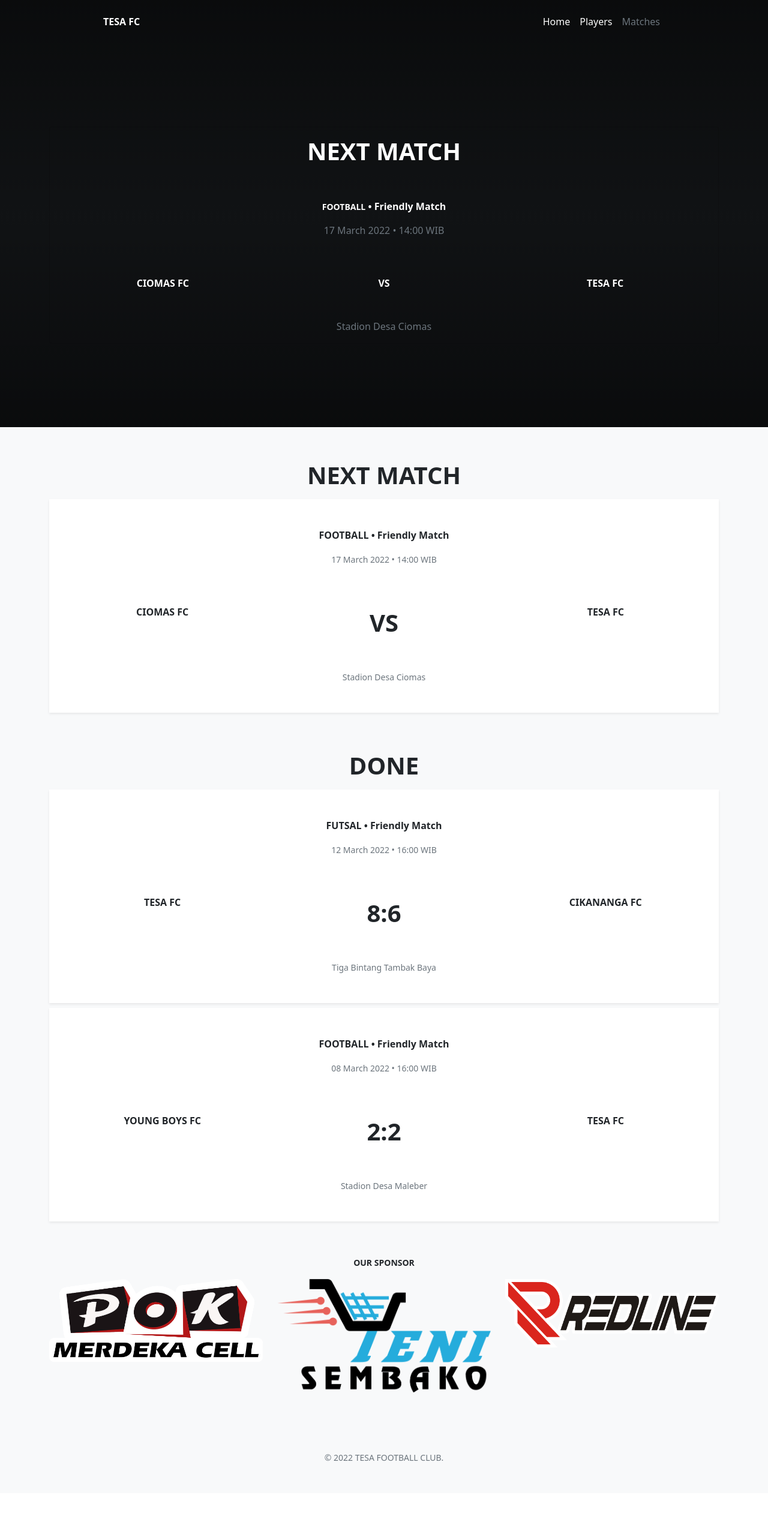
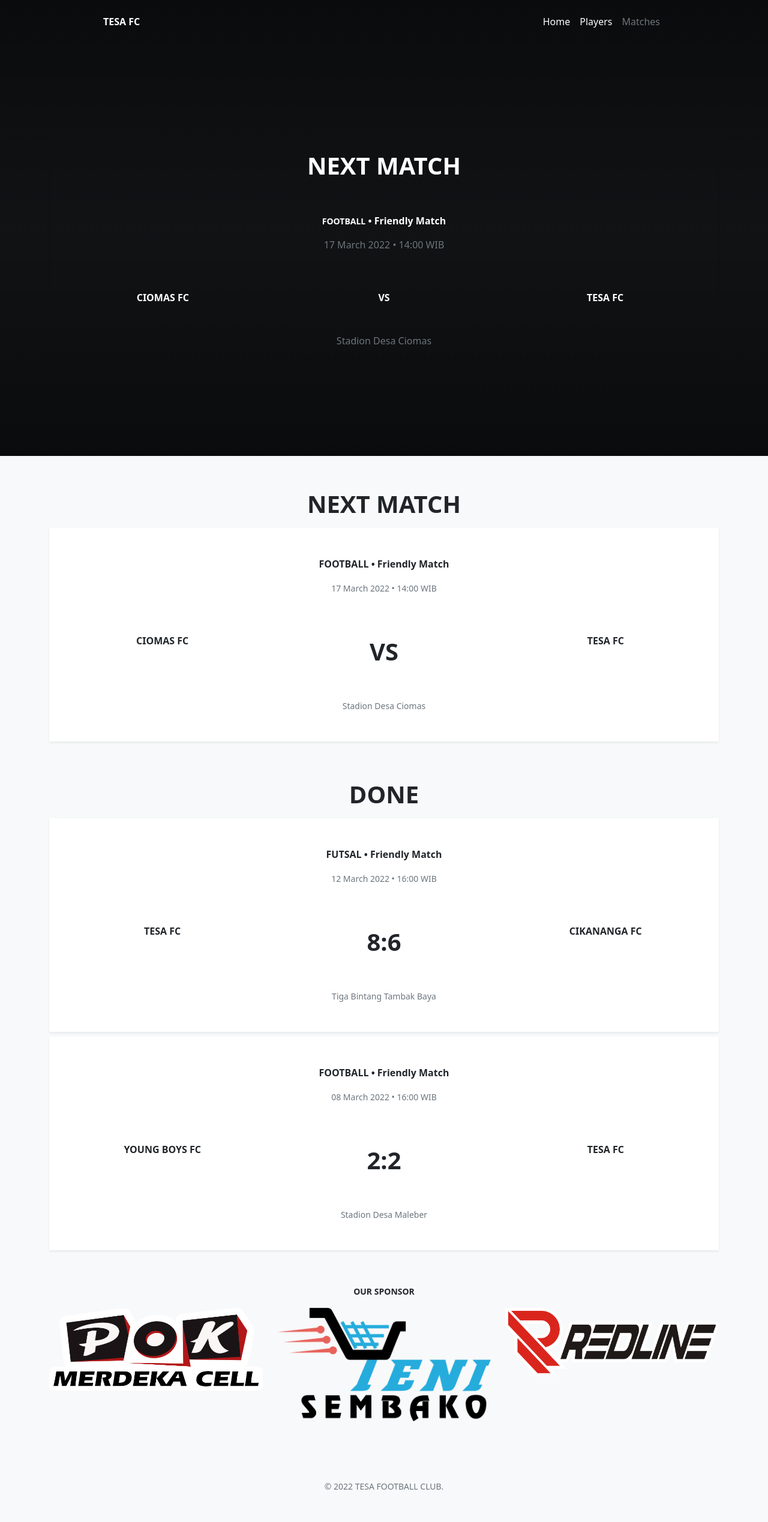
Before and after one commit to tesafc/www2, a Jekyll site: the page built from matches.html, in a window 1280 px wide. Shown: the whole page at 60% size. Built offline with Jekyll 4.4.1, drawn with Linux system fonts in a browser that asks for light colours; before the commit the page ends 2489 px from its top, so only the background shows below that.

Commit message:
Update header-match.html

```diff
--- a/_includes/header-match.html
+++ b/_includes/header-match.html
@@ -1,5 +1,5 @@
 <header>
-  <div class="text-white bg-dark" style="height: 720px; background-image: linear-gradient(rgba(0, 0, 0, 0.7), rgba(0, 0, 0, 0.5), rgba(0, 0, 0, 0.7)), url('{{ page.image }}'); background-size: cover; background-position: 50% 75%; background-repeat: no-repeat;">
+  <div class="text-white bg-dark" style="height: 768px; background-image: linear-gradient(rgba(0, 0, 0, 0.7), rgba(0, 0, 0, 0.5), rgba(0, 0, 0, 0.7)), url('{{ page.image }}'); background-size: cover; background-position: 50% 75%; background-repeat: no-repeat;">
     <div class="container pt-3">
       <div class="d-flex flex-wrap align-items-center justify-content-center justify-content-md-between">
         <a href="/" class="d-flex align-items-center col-md-3 text-white text-decoration-none fw-bold">{{ site.title }}</a>
```
